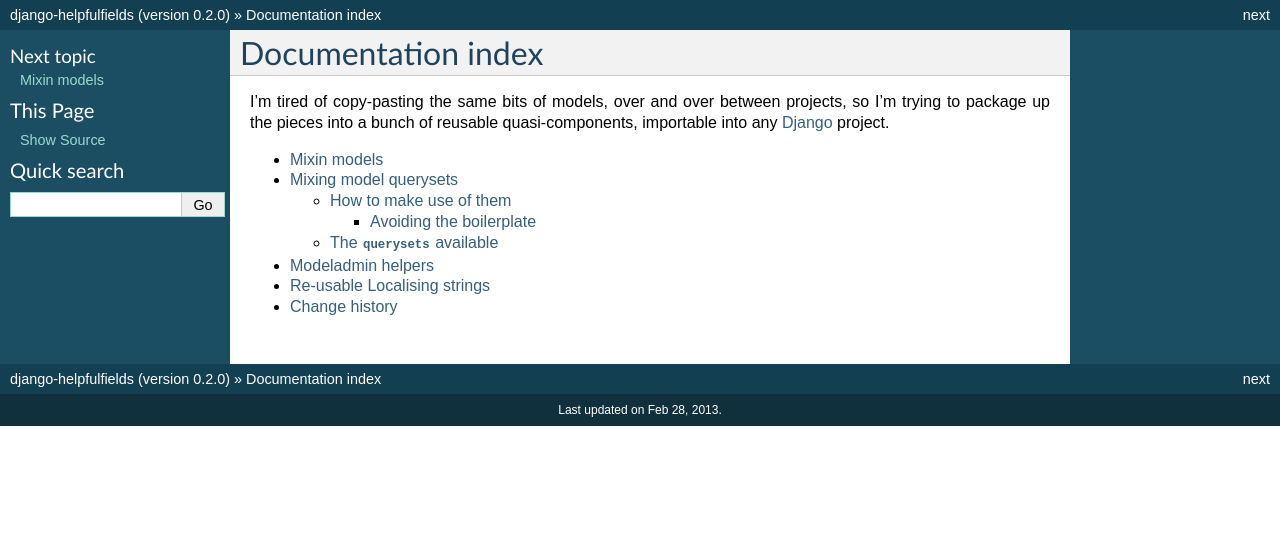
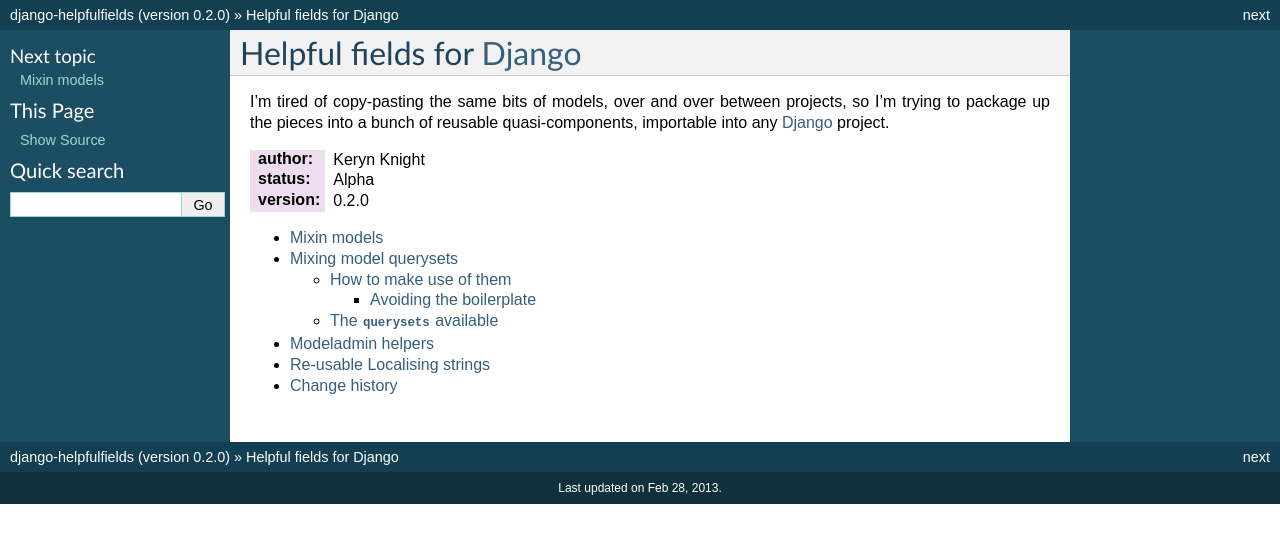
Before and after one commit to kezabelle/django-helpfulfields, a Sphinx documentation site: the page built from docs/index.rst, in a window 1280 px wide. Shown: the top 543 px of the page. Built offline with Sphinx 7.4.7, drawn with Linux system fonts in a browser that asks for light colours.

Commit message:
also from last night, change minor data in readme and docs index

```diff
--- a/README.rst
+++ b/README.rst
@@ -2,6 +2,7 @@
 ==========================
 
 :author: Keryn Knight
+:status: Alpha
 
 Mostly a collection of `Django`_ models, querysets, and admin stuff. Because
 I'm tired of copy-pasting and tweaking the same bits over and over between
--- a/docs/index.rst
+++ b/docs/index.rst
@@ -1,11 +1,15 @@
-Documentation index
-===================
+Helpful fields for `Django`_
+============================
 
 .. include:: _references.rst
 
 I'm tired of copy-pasting the same bits of models, over and over between
 projects, so I'm trying to package up the pieces into a bunch of reusable
 quasi-components, importable into any `Django`_ project.
+
+:author: Keryn Knight
+:status: Alpha
+:version: |version|
 
 .. toctree::
     :maxdepth: 10
```
